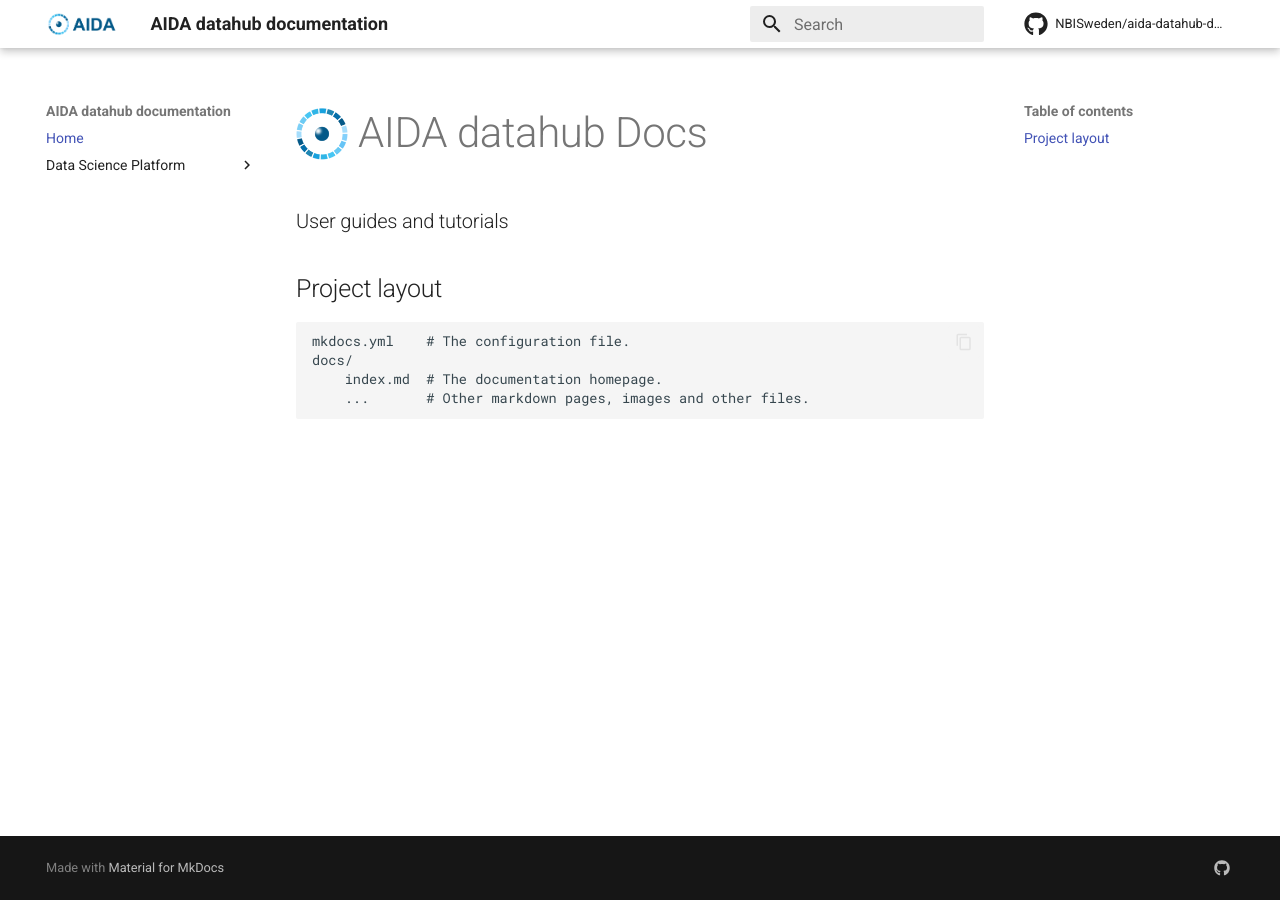
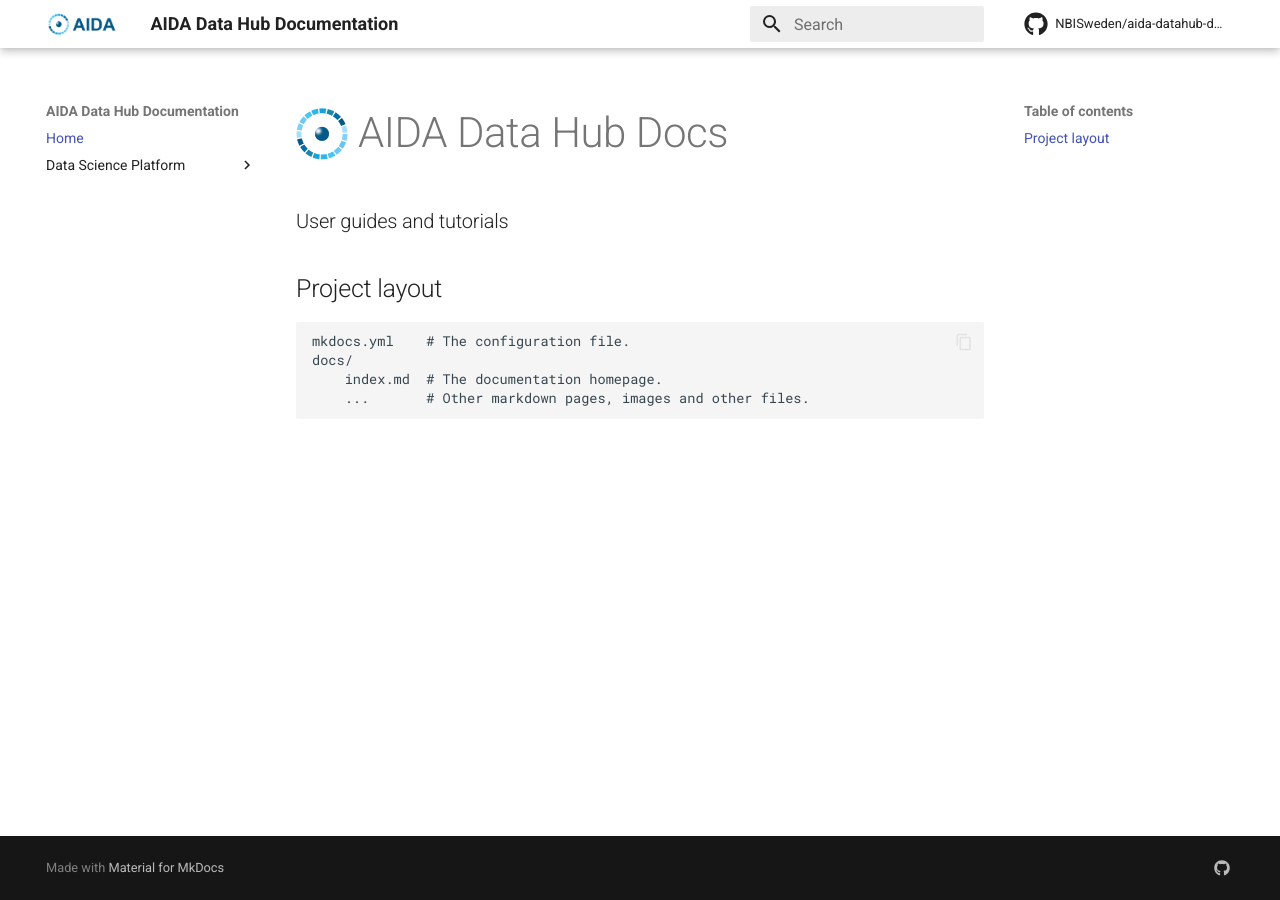
Before and after one commit to NBISweden/aida-datahub-docs, an MkDocs documentation site: the page built from docs/index.md, in a window 1280 px wide. Built offline with MkDocs 1.6.1 and Material for MkDocs 9.7.7, drawn with Linux system fonts in a browser that asks for light colours; comment, search, counter and statistics services are not loaded.

Commit message:
ADH header fix

```diff
--- a/docs/index.md
+++ b/docs/index.md
@@ -15,7 +15,7 @@
         line-height: 1.2;
         font-size: 42px;
       "
-    >AIDA datahub Docs</h1>
+    >AIDA Data Hub Docs</h1>
     <h2
      style="
         margin: unset;
--- a/mkdocs.yml
+++ b/mkdocs.yml
@@ -1,4 +1,4 @@
-site_name: AIDA datahub documentation
+site_name: AIDA Data Hub Documentation
 theme:
   name: material
   logo: imgs/logos/aida-icon-logo.png
```
